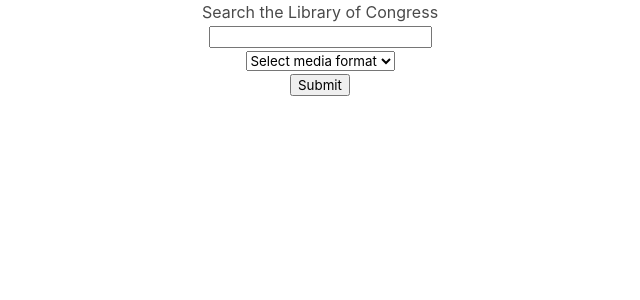
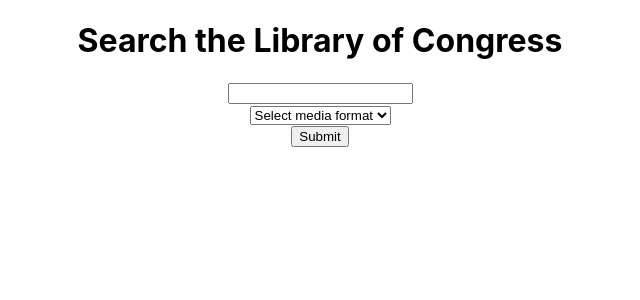
Before and after one commit to irene-rojas/library_congress, a React (Create React App) app: page / in a window 1280 px wide. Shown: the top 300 px of the page, without its empty margins (320-960 px from the left). Built offline with nearby package versions, Linux system fonts and the light colour scheme.

Commit message:
remvoved Bulma in index.css

```diff
--- a/public/index.html
+++ b/public/index.html
@@ -24,7 +24,6 @@
       work correctly both with client-side routing and a non-root public URL.
       Learn how to configure a non-root public URL by running `npm run build`.
     -->
-    <link rel="stylesheet" href="https://cdn.jsdelivr.net/npm/bulma@0.9.1/css/bulma.min.css">
     <title>Search the Library of Congress</title>
   </head>
   <body>
--- a/src/index.css
+++ b/src/index.css
@@ -11,3 +11,5 @@
   font-family: source-code-pro, Menlo, Monaco, Consolas, 'Courier New',
     monospace;
 }
+
+@import "https://cdn.jsdelivr.net/npm/bulma@0.9.1/css/bulma.min.css";
```
Also changed, not shown: public/logo192.png (deleted), public/logo512.png (deleted).
